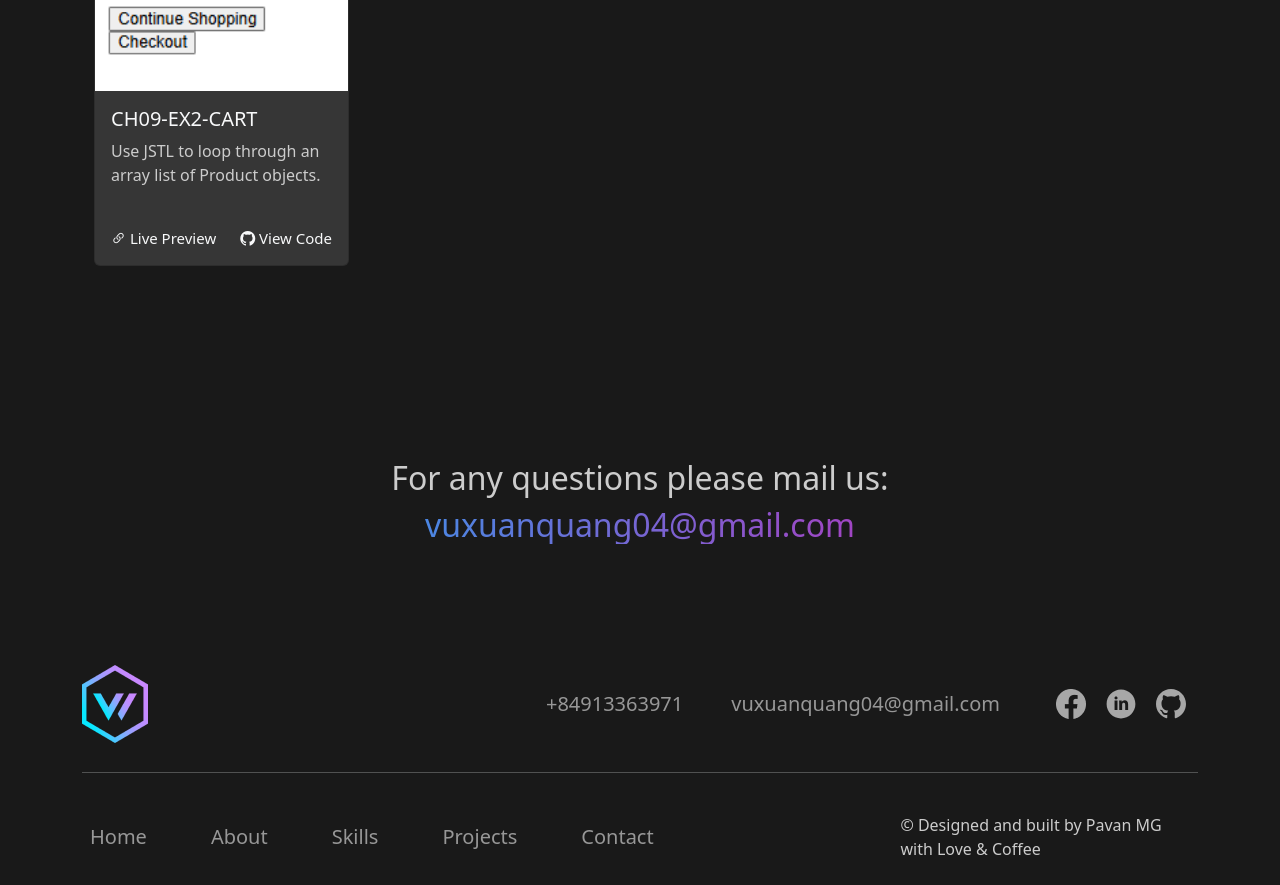
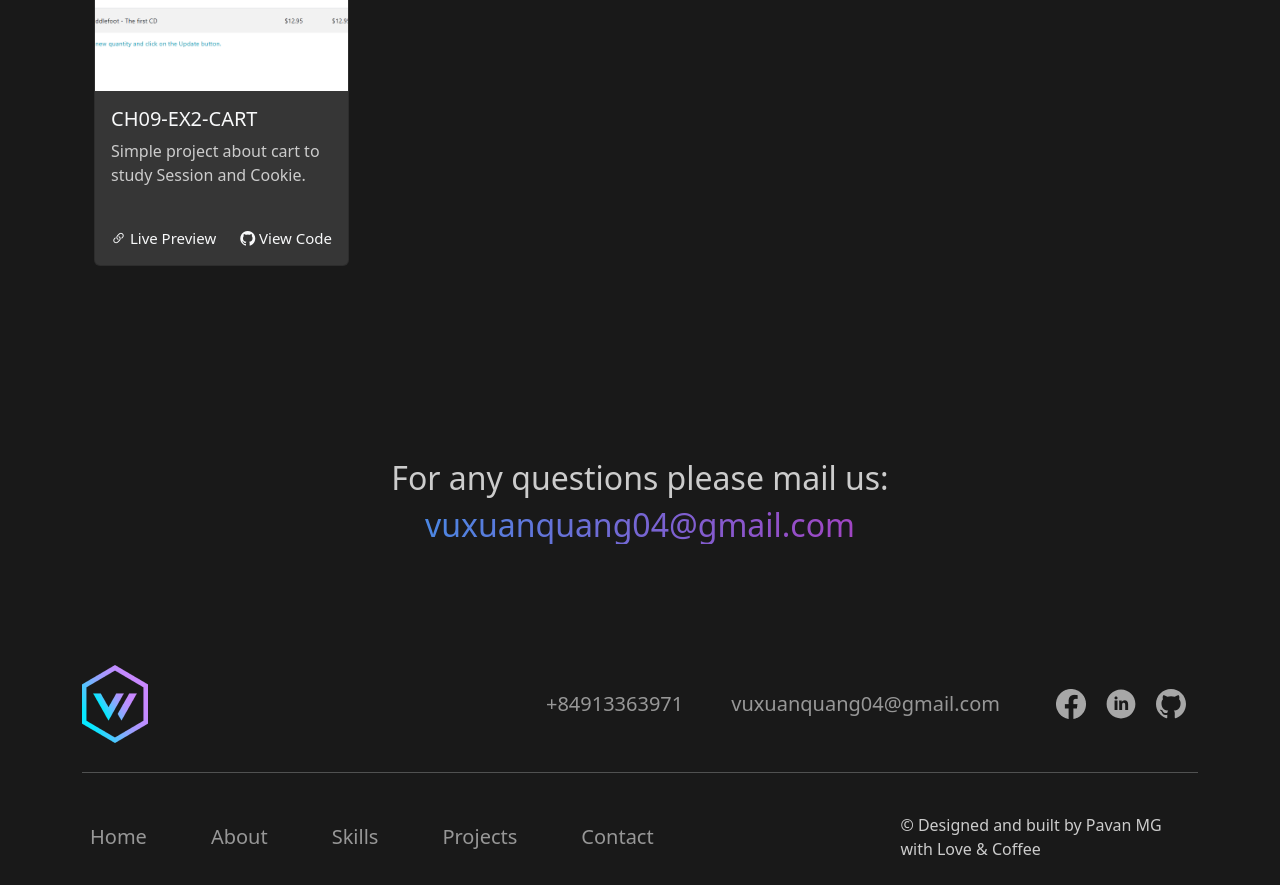
Before and after one commit to xuanquangIT/Portfolio, a React (Create React App) app: page / in a window 1280 px wide. Shown: the part 2840-3725 px from the top of the page. Built offline with nearby package versions, Linux system fonts and the light colour scheme.

Commit message:
Add project Cart

```diff
--- a/src/Sections/ProjectsSection.js
+++ b/src/Sections/ProjectsSection.js
@@ -71,12 +71,12 @@ const ProjectsSection = () => {
         },
 
         {
-            href: "https://quangvu.azurewebsites.net/ch09_ex2_cart/",
+            href: "https://quangvu.azurewebsites.net/Cart",
             imgSrc: require("../assets/images/projects/cart.png"),
             imgAlt: "CH09-EX2-CART",
             title: "CH09-EX2-CART",
-            description: "Use JSTL to loop through an array list of Product objects.",
-            codeLink: "https://github.com/xuanquangIT/ch09_ex2_cart"
+            description: "Simple project about cart to study Session and Cookie.",
+            codeLink: "https://github.com/xuanquangIT/cart-session-cookies.git"
         }
     ];
 
```
Also changed, not shown: src/assets/images/projects/cart.png.
